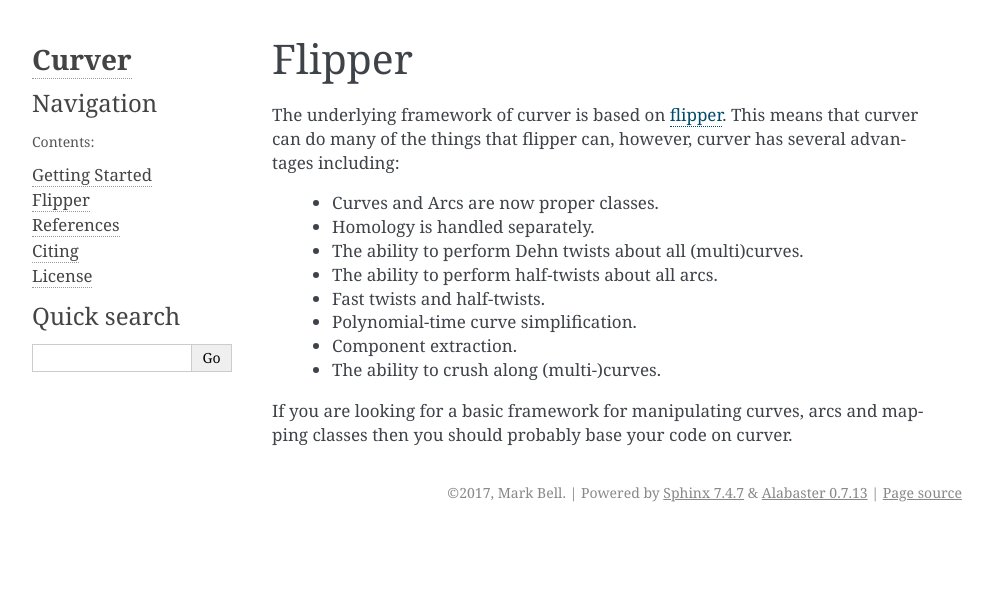
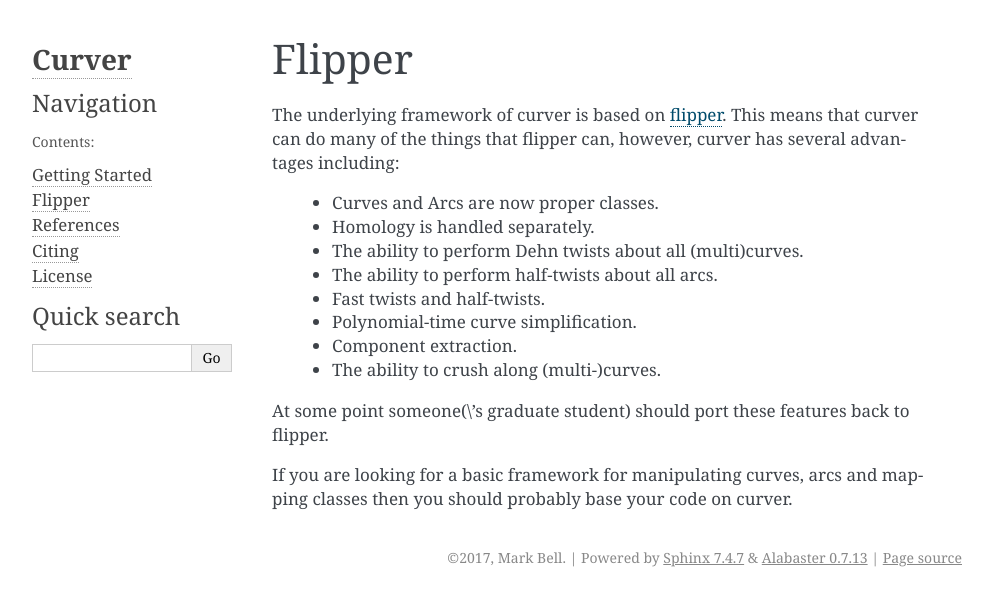
Before and after one commit to MarkCBell/curver, a Sphinx documentation site: the page built from docs/source/flipper.rst, in a window 1280 px wide. Shown: the top 606 px of the page, without its empty margins (148-1141 px from the left). Built offline with Sphinx 7.4.7, drawn with Linux system fonts in a browser that asks for light colours.

Commit message:
Backporting.

```diff
--- a/docs/source/flipper.rst
+++ b/docs/source/flipper.rst
@@ -14,4 +14,6 @@
 	- Component extraction.
 	- The ability to crush along (multi-)curves.
 
+At some point someone(\\'s graduate student) should port these features back to flipper.
+
 If you are looking for a basic framework for manipulating curves, arcs and mapping classes then you should probably base your code on curver.
```
